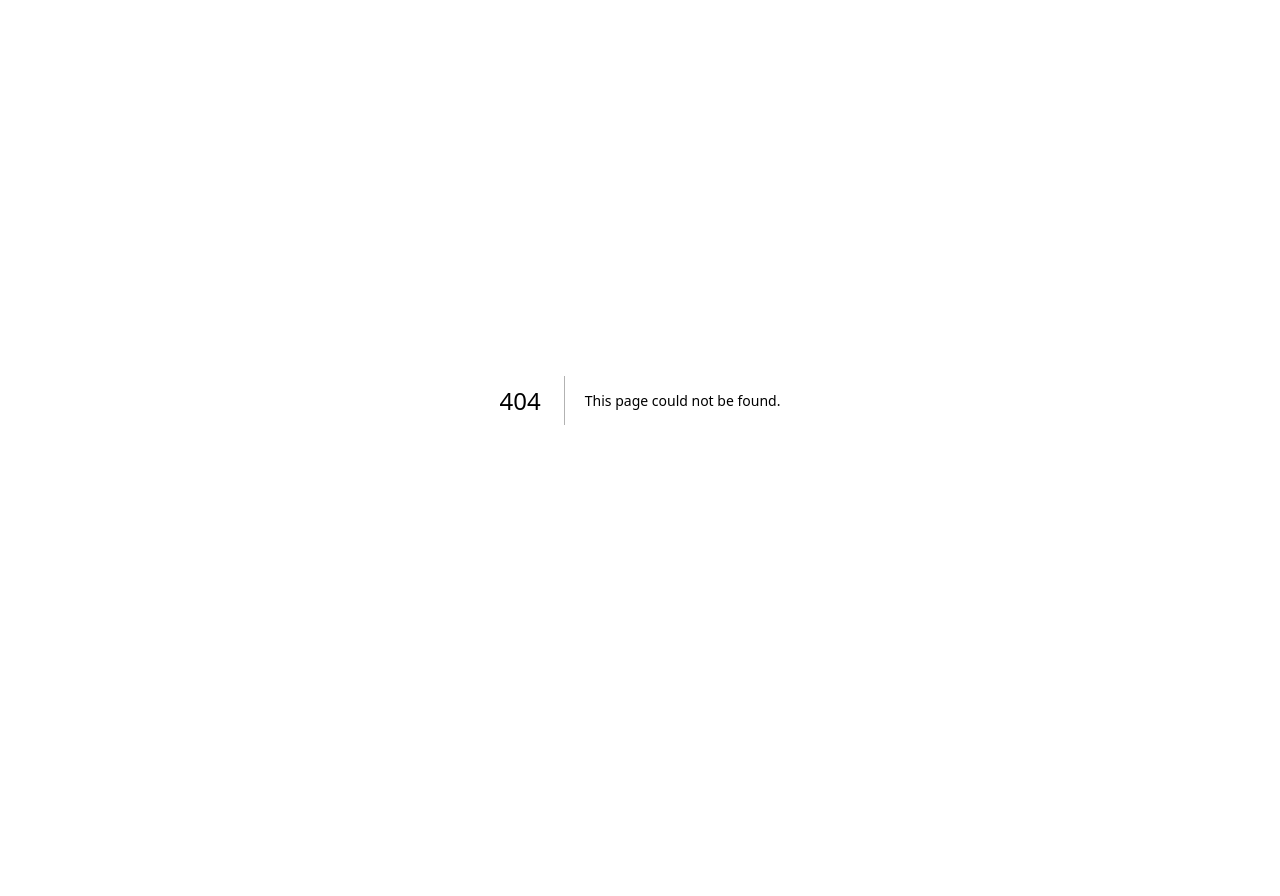
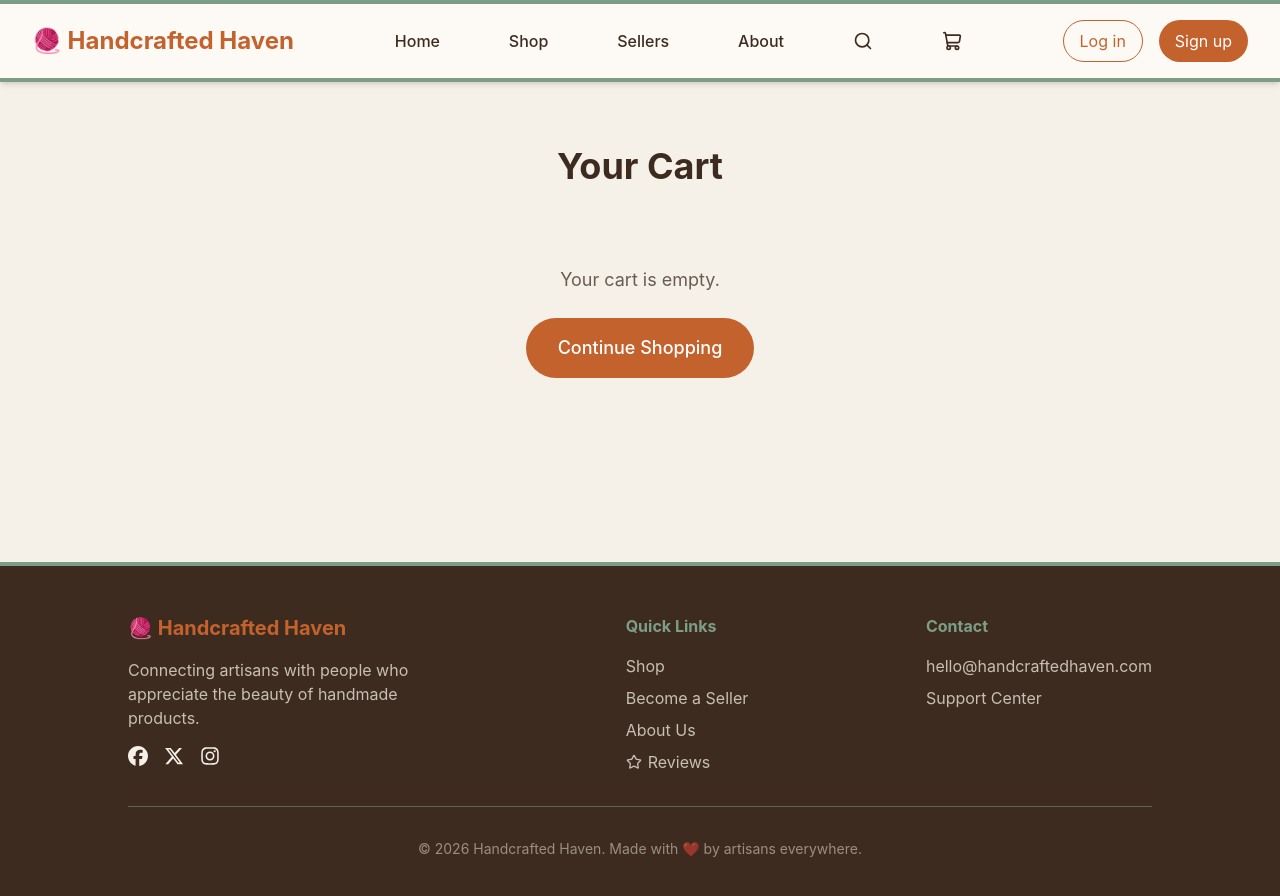
Before and after one commit to itsmejared/handcrafted-haven, a Next.js app: page /cart in a window 1280 px wide. Before the commit this address had no page. Shown: the top 896 px of the page. Before the commit the page ends 800 px from the top, so only its background shows below. Built offline with nearby package versions, Linux system fonts and the light colour scheme.

Commit message:
Add shopping cart with Context, cart page, header cart icon, and wired Add to Cart buttons

```diff
--- /dev/null
+++ b/app/cart/page.tsx
@@ -0,0 +1,92 @@
+'use client';
+
+import Link from 'next/link';
+import Header from '@/app/ui/header';
+import Footer from '@/app/ui/footer';
+import { useCart } from '@/app/lib/cart-context';
+import { Minus, Plus, X } from 'lucide-react';
+
+export default function CartPage() {
+  const { items, removeItem, updateQuantity, subtotal } = useCart();
+
+  return (
+    <main>
+      <Header />
+      <section className="px-6 md:px-12 py-16 bg-[#F5F0E8] min-h-[60vh]">
+        <div className="max-w-3xl mx-auto">
+          <h1 className="text-3xl md:text-4xl font-bold text-[#3D2B1F] mb-8 text-center">Your Cart</h1>
+
+          {items.length === 0 ? (
+            <div className="text-center py-12">
+              <p className="text-[#3D2B1F] opacity-75 text-lg mb-6">Your cart is empty.</p>
+              <Link
+                href="/shop"
+                className="inline-block px-8 py-4 bg-[#C4622D] text-white rounded-full text-lg font-medium hover:bg-[#3D2B1F] transition-all duration-300"
+              >
+                Continue Shopping
+              </Link>
+            </div>
+          ) : (
+            <>
+              <div className="space-y-4 mb-8">
+                {items.map((item) => (
+                  <div
+                    key={item.name}
+                    className="flex items-center gap-4 bg-[#FDFAF6] rounded-2xl p-4 shadow-md"
+                  >
+                    <img
+                      src={item.image}
+                      alt={item.name}
+                      className="w-20 h-20 rounded-xl object-cover"
+                    />
+                    <div className="flex-1">
+                      <h3 className="font-bold text-[#3D2B1F]">{item.name}</h3>
+                      <p className="text-sm text-[#7C9E87]">by {item.seller}</p>
+                      <p className="text-[#C4622D] font-bold">${item.price.toFixed(2)}</p>
+                    </div>
+                    <div className="flex items-center gap-2">
+                      <button
+                        onClick={() => updateQuantity(item.name, item.quantity - 1)}
+                        className="p-2 rounded-full hover:bg-[#F5F0E8] transition-colors"
+                        aria-label="Decrease quantity"
+                      >
+                        <Minus className="w-4 h-4 text-[#3D2B1F]" />
+                      </button>
+                      <span className="w-6 text-center font-medium">{item.quantity}</span>
+                      <button
+                        onClick={() => updateQuantity(item.name, item.quantity + 1)}
+                        className="p-2 rounded-full hover:bg-[#F5F0E8] transition-colors"
+                        aria-label="Increase quantity"
+                      >
+                        <Plus className="w-4 h-4 text-[#3D2B1F]" />
+                      </button>
+                    </div>
+                    <button
+                      onClick={() => removeItem(item.name)}
+                      className="p-2 rounded-full hover:bg-red-100 transition-colors"
+                      aria-label={`Remove ${item.name}`}
+                    >
+                      <X className="w-5 h-5 text-red-500" />
+                    </button>
+                  </div>
+                ))}
+              </div>
+
+              <div className="bg-[#FDFAF6] rounded-2xl p-6 shadow-md flex items-center justify-between">
+                <span className="text-lg font-bold text-[#3D2B1F]">Subtotal</span>
+                <span className="text-2xl font-bold text-[#C4622D]">${subtotal.toFixed(2)}</span>
+              </div>
+
+              <button
+                className="w-full mt-6 py-4 bg-[#C4622D] text-white rounded-full text-lg font-medium hover:bg-[#3D2B1F] transition-all duration-300 shadow-lg"
+              >
+                Checkout (Coming Soon)
+              </button>
+            </>
+          )}
+        </div>
+      </section>
+      <Footer />
+    </main>
+  );
+}
--- a/app/layout.tsx
+++ b/app/layout.tsx
@@ -1,22 +1,20 @@
 import type { Metadata } from "next";
 import { Geist, Geist_Mono } from "next/font/google";
 import "./globals.css";
+import { CartProvider } from "@/app/lib/cart-context";
 
 const geistSans = Geist({
   variable: "--font-geist-sans",
   subsets: ["latin"],
 });
-
 const geistMono = Geist_Mono({
   variable: "--font-geist-mono",
   subsets: ["latin"],
 });
-
 export const metadata: Metadata = {
   title: "Handcrafted Haven",
   description: "Handcrafted Haven App",
 };
-
 export default function RootLayout({
   children,
 }: Readonly<{
@@ -28,7 +26,9 @@ export default function RootLayout({
       suppressHydrationWarning
       className={`${geistSans.variable} ${geistMono.variable} h-full antialiased`}
     >
-      <body className="min-h-full flex flex-col">{children}</body>
+      <body className="min-h-full flex flex-col">
+        <CartProvider>{children}</CartProvider>
+      </body>
     </html>
   );
 }
--- /dev/null
+++ b/app/lib/cart-context.tsx
@@ -0,0 +1,68 @@
+'use client';
+
+import { createContext, useContext, useState, ReactNode } from 'react';
+
+export interface CartItem {
+  name: string;
+  price: number;
+  image: string;
+  seller: string;
+  quantity: number;
+}
+
+interface CartContextType {
+  items: CartItem[];
+  addItem: (item: Omit<CartItem, 'quantity'>) => void;
+  removeItem: (name: string) => void;
+  updateQuantity: (name: string, quantity: number) => void;
+  itemCount: number;
+  subtotal: number;
+}
+
+const CartContext = createContext<CartContextType | undefined>(undefined);
+
+export function CartProvider({ children }: { children: ReactNode }) {
+  const [items, setItems] = useState<CartItem[]>([]);
+
+  function addItem(newItem: Omit<CartItem, 'quantity'>) {
+    setItems((prev) => {
+      const existing = prev.find((i) => i.name === newItem.name);
+      if (existing) {
+        return prev.map((i) =>
+          i.name === newItem.name ? { ...i, quantity: i.quantity + 1 } : i,
+        );
+      }
+      return [...prev, { ...newItem, quantity: 1 }];
+    });
+  }
+
+  function removeItem(name: string) {
+    setItems((prev) => prev.filter((i) => i.name !== name));
+  }
+
+  function updateQuantity(name: string, quantity: number) {
+    if (quantity < 1) return;
+    setItems((prev) =>
+      prev.map((i) => (i.name === name ? { ...i, quantity } : i)),
+    );
+  }
+
+  const itemCount = items.reduce((sum, i) => sum + i.quantity, 0);
+  const subtotal = items.reduce((sum, i) => sum + i.price * i.quantity, 0);
+
+  return (
+    <CartContext.Provider
+      value={{ items, addItem, removeItem, updateQuantity, itemCount, subtotal }}
+    >
+      {children}
+    </CartContext.Provider>
+  );
+}
+
+export function useCart() {
+  const context = useContext(CartContext);
+  if (!context) {
+    throw new Error('useCart must be used within a CartProvider');
+  }
+  return context;
+}
--- a/app/page.tsx
+++ b/app/page.tsx
@@ -3,6 +3,7 @@ import Header from "@/app/ui/header";
 import Footer from "@/app/ui/footer";
 import { getDb } from "@/app/lib/db";
 import { Category } from "@/app/lib/types";
+import AddToCartButton from "@/app/ui/add-to-cart-button";
 
 // Extended interface specifically for UI presentation to join the seller name
 interface StorefrontProduct {
@@ -194,9 +195,12 @@ export default async function Home() {
                   <span className="text-xl font-bold text-[#C4622D]">
                     ${Number(product.price).toFixed(2)}
                   </span>
-                  <button className="px-4 py-2 bg-[#C4622D] text-white rounded-full text-sm hover:bg-[#3D2B1F] transition-colors">
-                    Add to Cart
-                  </button>
+                  <AddToCartButton
+                    name={product.title}
+                    price={Number(product.price)}
+                    image={product.image_url}
+                    seller={product.seller_name}
+                  />
                 </div>
               </div>
             </div>
--- a/app/shop/page.tsx
+++ b/app/shop/page.tsx
@@ -1,6 +1,7 @@
 import Header from '@/app/ui/header';
 import Footer from '@/app/ui/footer';
 import { products } from '@/app/lib/data';
+import AddToCartButton from '@/app/ui/add-to-cart-button';
 
 export default function ShopPage() {
   return (
@@ -33,9 +34,12 @@ export default function ShopPage() {
                 <div className="text-sm text-[#C4622D] mb-3">⭐⭐⭐⭐⭐ <span className="text-[#3D2B1F] opacity-60">(24 reviews)</span></div>
                 <div className="flex items-center justify-between">
                   <span className="text-xl font-bold text-[#C4622D]">{product.price}</span>
-                  <button className="px-4 py-2 bg-[#C4622D] text-white rounded-full text-sm hover:bg-[#3D2B1F] transition-colors">
-                    Add to Cart
-                  </button>
+                  <AddToCartButton
+                    name={product.name}
+                    price={Number(product.price.replace('$', ''))}
+                    image={product.image}
+                    seller={product.seller}
+                  />
                 </div>
               </div>
             </div>
--- /dev/null
+++ b/app/ui/add-to-cart-button.tsx
@@ -0,0 +1,23 @@
+'use client';
+
+import { useCart } from '@/app/lib/cart-context';
+
+interface AddToCartButtonProps {
+  name: string;
+  price: number;
+  image: string;
+  seller: string;
+}
+
+export default function AddToCartButton({ name, price, image, seller }: AddToCartButtonProps) {
+  const { addItem } = useCart();
+
+  return (
+    <button
+      onClick={() => addItem({ name, price, image, seller })}
+      className="px-4 py-2 bg-[#C4622D] text-white rounded-full text-sm hover:bg-[#3D2B1F] transition-colors"
+    >
+      Add to Cart
+    </button>
+  );
+}
--- a/app/ui/header.tsx
+++ b/app/ui/header.tsx
@@ -2,10 +2,12 @@
 
 import { useState } from 'react';
 import Link from 'next/link';
-import { Menu, X, Search } from 'lucide-react';
+import { Menu, X, Search, ShoppingCart } from 'lucide-react';
+import { useCart } from '@/app/lib/cart-context';
 
 export default function Header() {
   const [menuOpen, setMenuOpen] = useState(false);
+  const { itemCount } = useCart();
 
   return (
     <>
@@ -23,6 +25,14 @@ export default function Header() {
           <Link href="/about" className="hover:text-[#C4622D] transition-colors">About</Link>
           <Link href="/search" aria-label="Search" className="hover:text-[#C4622D] transition-colors">
             <Search className="w-5 h-5" />
+          </Link>
+          <Link href="/cart" aria-label="Cart" className="relative hover:text-[#C4622D] transition-colors">
+            <ShoppingCart className="w-5 h-5" />
+            {itemCount > 0 && (
+              <span className="absolute -top-2 -right-2 bg-[#C4622D] text-white text-xs rounded-full w-5 h-5 flex items-center justify-center">
+                {itemCount}
+              </span>
+            )}
           </Link>
         </div>
 
```
